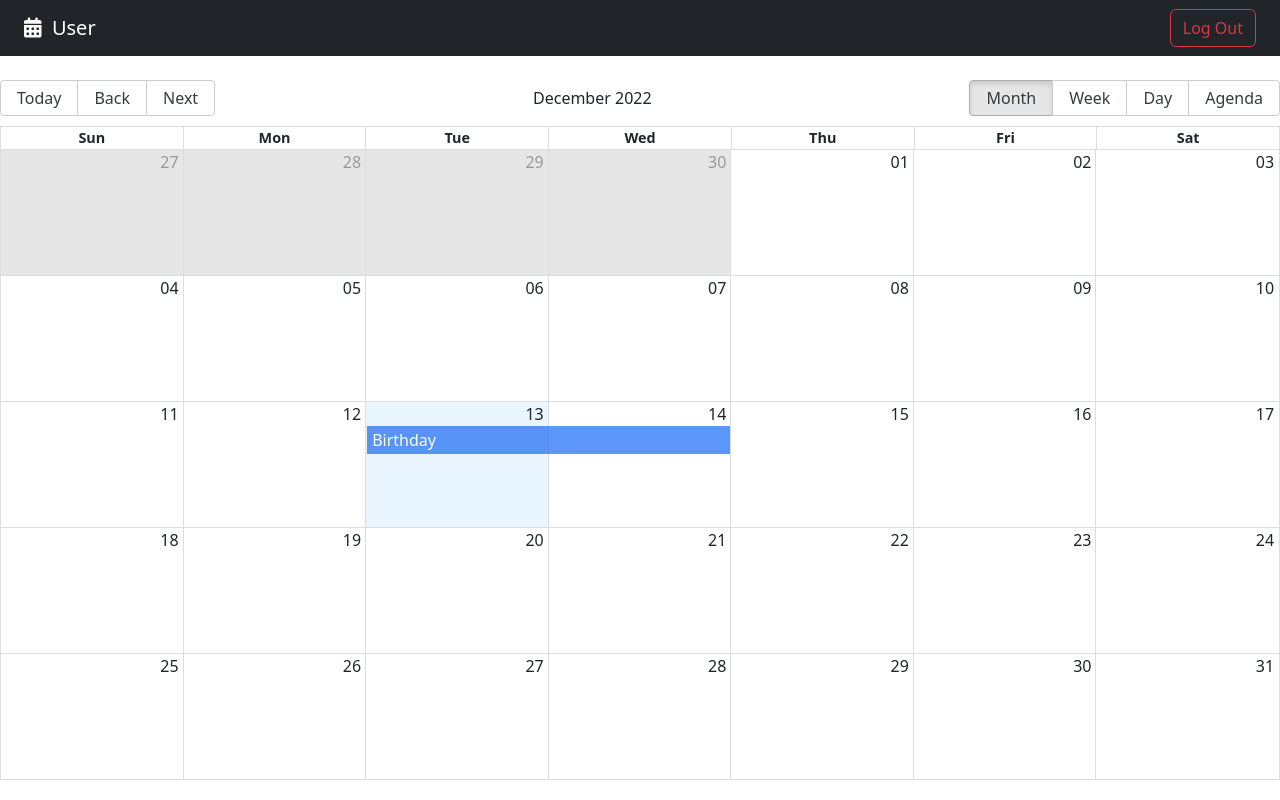
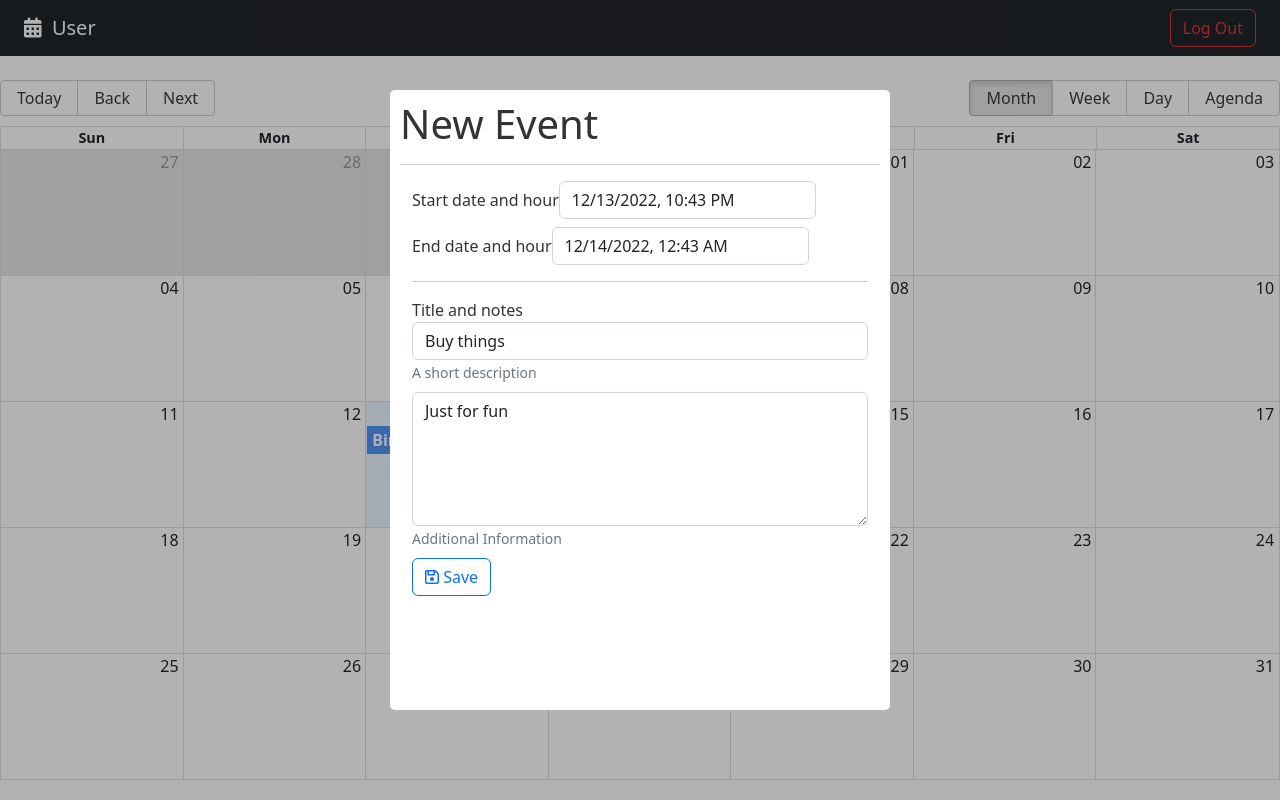
Before and after one commit to augusticor/calendar-front, a React (Vite) app: page / in a window 1280 px wide. Built offline with nearby package versions, Linux system fonts and the light colour scheme.

Commit message:
Add modal to create event with date selections

```diff
--- a/package.json
+++ b/package.json
@@ -12,7 +12,9 @@
     "date-fns": "^2.29.3",
     "react": "^18.2.0",
     "react-big-calendar": "^1.5.2",
+    "react-datepicker": "^4.8.0",
     "react-dom": "^18.2.0",
+    "react-modal": "^3.16.1",
     "react-router-dom": "^6.3.0"
   },
   "devDependencies": {
--- /dev/null
+++ b/src/calendar/components/CalendarEvent.jsx
@@ -0,0 +1,10 @@
+export const CalendarEvent = ({ event }) => {
+  const { title, user } = event;
+
+  return (
+    <>
+      <strong>{title}</strong>
+      <span> - {user.name}</span>
+    </>
+  );
+};
--- /dev/null
+++ b/src/calendar/components/CalendarModal.jsx
@@ -0,0 +1,124 @@
+import { useState } from 'react';
+import { addHours } from 'date-fns';
+import ReactModal from 'react-modal';
+import DatePicker from 'react-datepicker';
+
+import 'react-datepicker/dist/react-datepicker.css';
+
+const customStyles = {
+  content: {
+    top: '50%',
+    left: '50%',
+    right: 'auto',
+    bottom: 'auto',
+    marginRight: '-50%',
+    transform: 'translate(-50%, -50%)',
+  },
+};
+
+ReactModal.setAppElement('#root');
+
+export const CalendarModal = () => {
+  const [isOpen, setIsOpen] = useState(true);
+
+  const [formValues, setFormValues] = useState({
+    title: 'Buy things',
+    notes: 'Just for fun',
+    start: new Date(),
+    end: addHours(new Date(), 2),
+  });
+
+  const onInputChange = ({ target }) => {
+    setFormValues({
+      ...formValues,
+      [target.name]: target.value,
+    });
+  };
+
+  const onDateChange = (event, dateChanged) => {
+    setFormValues({
+      ...formValues,
+      [dateChanged]: event,
+    });
+  };
+
+  const onCloseModal = () => {
+    console.log('Closing modal');
+    setIsOpen(false);
+  };
+
+  return (
+    <ReactModal
+      isOpen={isOpen}
+      onRequestClose={onCloseModal}
+      style={customStyles}
+      className='modal'
+      overlayClassName='modal-fondo'
+      closeTimeoutMS={200}
+    >
+      <h1> New Event </h1>
+      <hr />
+      <form className='container'>
+        <div className='form-group mb-2'>
+          <label>Start date and hour</label>
+          <DatePicker
+            selected={formValues.start}
+            className='form-control'
+            onChange={(event) => onDateChange(event, 'start')}
+            dateFormat='Pp'
+            showTimeSelect
+          />
+        </div>
+
+        <div className='form-group mb-2'>
+          <label>End date and hour</label>
+          <DatePicker
+            minDate={formValues.start}
+            selected={formValues.end}
+            className='form-control'
+            onChange={(event) => onDateChange(event, 'end')}
+            dateFormat='Pp'
+            showTimeSelect
+          />
+        </div>
+
+        <hr />
+        <div className='form-group mb-2'>
+          <label>Title and notes</label>
+          <input
+            type='text'
+            className='form-control'
+            placeholder='Event title'
+            name='title'
+            autoComplete='off'
+            value={formValues.title}
+            onChange={onInputChange}
+          />
+          <small id='emailHelp' className='form-text text-muted'>
+            A short description
+          </small>
+        </div>
+
+        <div className='form-group mb-2'>
+          <textarea
+            type='text'
+            className='form-control'
+            placeholder='Notes'
+            rows='5'
+            name='notes'
+            value={formValues.notes}
+            onChange={onInputChange}
+          ></textarea>
+          <small id='emailHelp' className='form-text text-muted'>
+            Additional Information
+          </small>
+        </div>
+
+        <button type='submit' className='btn btn-outline-primary btn-block'>
+          <i className='far fa-save'></i>
+          <span> Save</span>
+        </button>
+      </form>
+    </ReactModal>
+  );
+};
--- a/src/calendar/index.js
+++ b/src/calendar/index.js
@@ -1,2 +1,4 @@
+export * from './components/CalendarEvent';
+export * from './components/CalendarModal';
+export * from './components/Navbar';
 export * from './pages/CalendarPage';
-export * from './components/Navbar';
--- a/src/calendar/pages/CalendarPage.jsx
+++ b/src/calendar/pages/CalendarPage.jsx
@@ -1,8 +1,9 @@
+import { useState } from 'react';
 import { Calendar } from 'react-big-calendar';
 import 'react-big-calendar/lib/css/react-big-calendar.css';
 
 import { addHours } from 'date-fns';
-import { Navbar } from '../';
+import { Navbar, CalendarEvent,CalendarModal } from '../';
 import { localizer } from '../../helpers';
 
 const events = [
@@ -20,8 +21,6 @@
 ];
 
 const eventStyleGetter = (event, start, end, isSelected) => {
-  console.log({ event, start, end, isSelected });
-
   const style = {
     backgroundColor: '#347CF7',
     borderRadius: '0px',
@@ -33,6 +32,22 @@
 };
 
 export const CalendarPage = () => {
+  const [lastview, setLastview] = useState(localStorage.getItem('lastview') || 'month');
+
+  const onDoubleClick = (event) => {
+    console.log('double click', event);
+  };
+
+  const onSelect = (event) => {
+    console.log('select', event);
+  };
+
+  const onViewChanged = (event) => {
+    // event is month, day, week , ...
+    localStorage.setItem('lastview', event);
+    setLastview(event);
+  };
+
   return (
     <>
       <Navbar />
@@ -40,11 +55,20 @@
       <Calendar
         localizer={localizer}
         events={events}
+        defaultView={lastview}
         startAccessor='start'
         endAccessor='end'
         style={{ height: 'calc(100vh - 100px)' }}
         eventPropGetter={eventStyleGetter}
+        components={{
+          event: CalendarEvent,
+        }}
+        onDoubleClickEvent={onDoubleClick}
+        onSelectEvent={onSelect}
+        onView={onViewChanged}
       />
+
+      <CalendarModal />
     </>
   );
 };
--- a/src/main.jsx
+++ b/src/main.jsx
@@ -1,6 +1,7 @@
 import React from 'react';
 import ReactDOM from 'react-dom/client';
 import { CalendarApp } from './CalendarApp';
+import './styles.css';
 
 ReactDOM.createRoot(document.getElementById('root')).render(
   <React.StrictMode>
--- /dev/null
+++ b/src/styles.css
@@ -0,0 +1,40 @@
+/* Modal */
+.ReactModalPortal > div {
+  opacity: 0;
+}
+
+.ReactModalPortal .ReactModal__Overlay {
+  align-items: center;
+  display: flex;
+  justify-content: center;
+  transition: opacity 0.2s ease-in-out;
+  z-index: 999;
+}
+
+.modal-fondo {
+  background-color: rgba(0, 0, 0, 0.3);
+  bottom: 0;
+  left: 0;
+  right: 0;
+  top: 0;
+  position: fixed;
+}
+
+.ReactModalPortal .ReactModal__Overlay--after-open {
+  opacity: 1;
+}
+
+.ReactModalPortal .ReactModal__Overlay--before-close {
+  opacity: 0;
+}
+
+.modal {
+  background: white;
+  border-radius: 5px;
+  color: rgb(51, 51, 51);
+  display: inline;
+  max-height: 620px;
+  max-width: 500px;
+  outline: none;
+  padding: 10px;
+}
```
Also changed, not shown: 1 other file (tests, documents, lock files or other folders).
